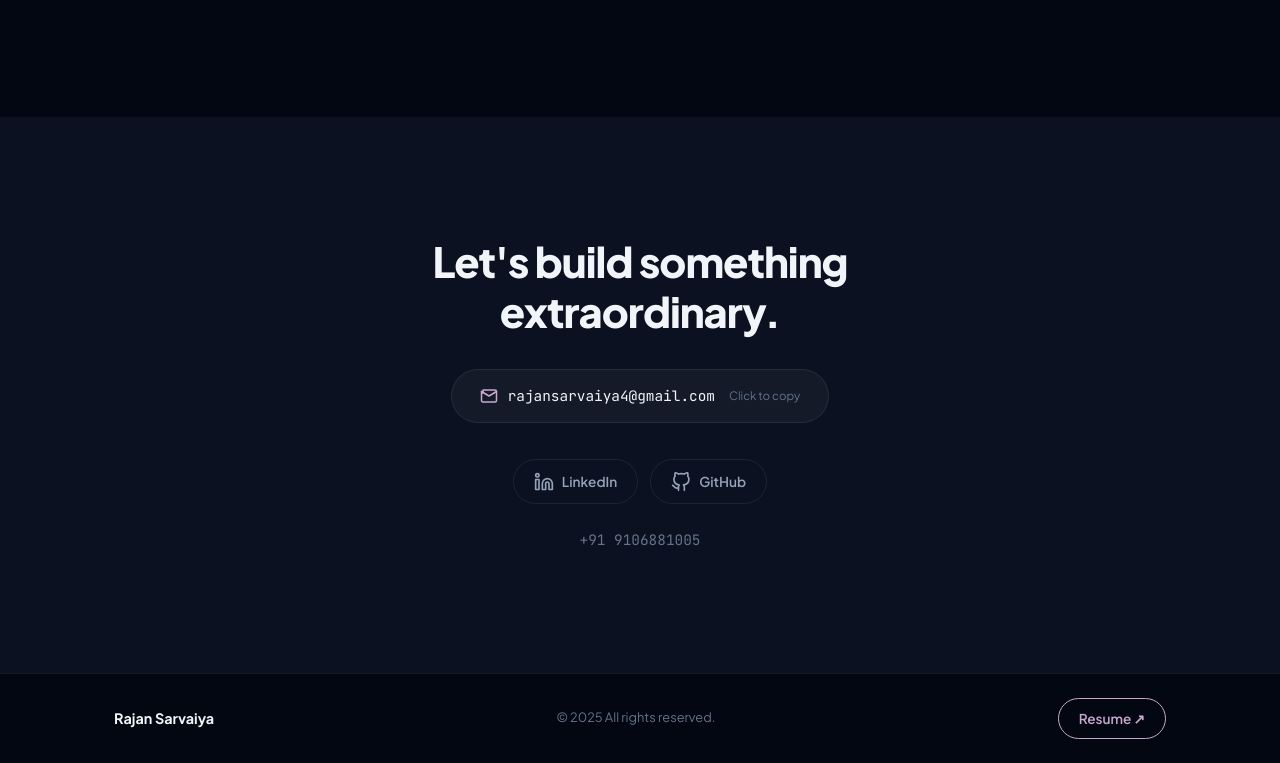
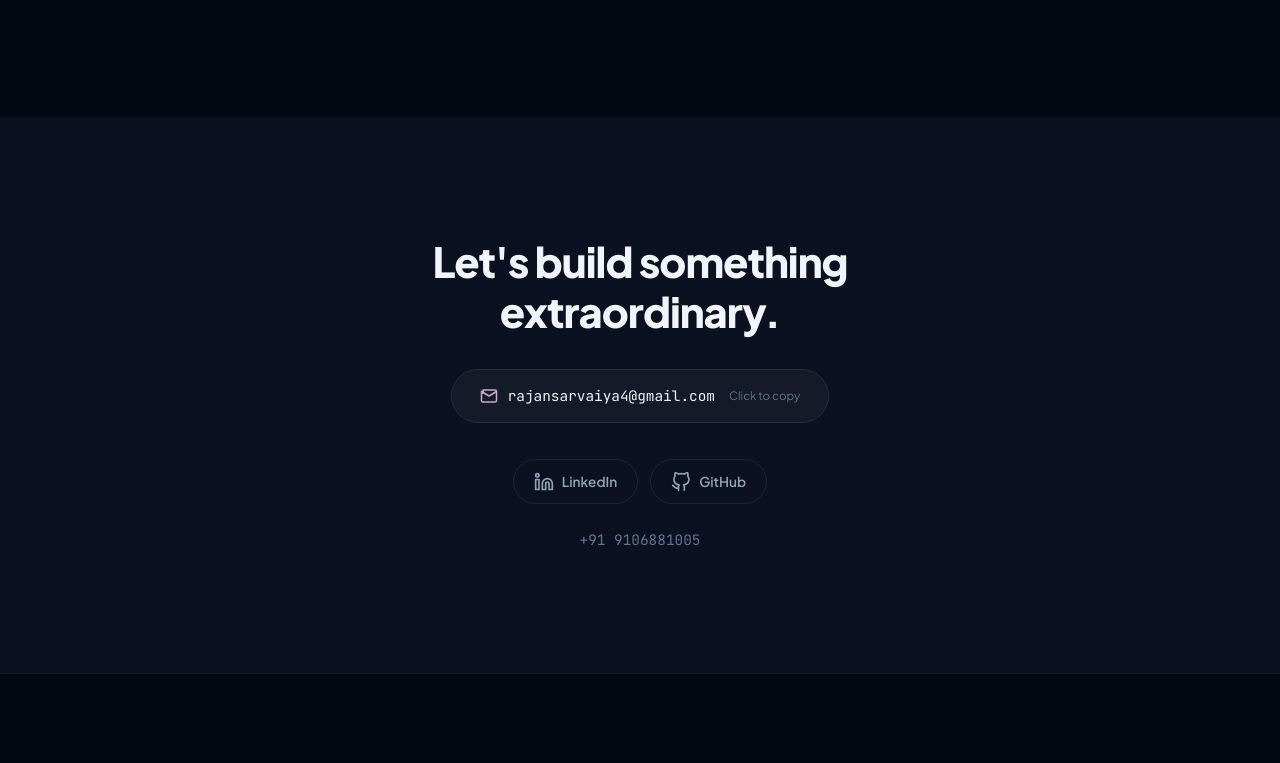
Before and after one commit to RajanSarvaiya/Rajan-Sarvaiya-Portfolio, a plain HTML site: page index.html in a window 1280 px wide. Shown: the part 4824-5587 px from the top of the page. After the commit the page ends 5546 px from the top, so only its background shows below. Drawn offline with nearby package versions, Linux system fonts and the light colour scheme.

Commit message:
Create portfolio HTML and CSS using

```diff
--- a/index.html
+++ b/index.html
@@ -437,7 +437,9 @@
             GitHub
           </a>
         </div>
-        <a href="tel:+919106881005" class="contact-tel" style="margin-top: 24px; display: block; color: var(--text-muted); font-family: var(--font-mono); font-size: 0.9rem;">+91 9106881005</a>
+        <a href="tel:+919106881005" class="contact-tel"
+          style="margin-top: 24px; display: block; color: var(--text-muted); font-family: var(--font-mono); font-size: 0.9rem;">+91
+          9106881005</a>
       </div>
     </div>
   </section>
@@ -445,9 +447,9 @@
   <!-- ========== FOOTER ========== -->
   <footer class="footer">
     <div class="footer-inner">
-      <span class="footer-name">Rajan Sarvaiya</span>
+      <!-- <span class="footer-name">Rajan Sarvaiya</span>
       <span class="footer-copy">© 2025 All rights reserved.</span>
-      <a href="#" class="footer-resume">Resume ↗</a>
+      <a href="#" class="footer-resume">Resume ↗</a> -->
     </div>
   </footer>
 
```
